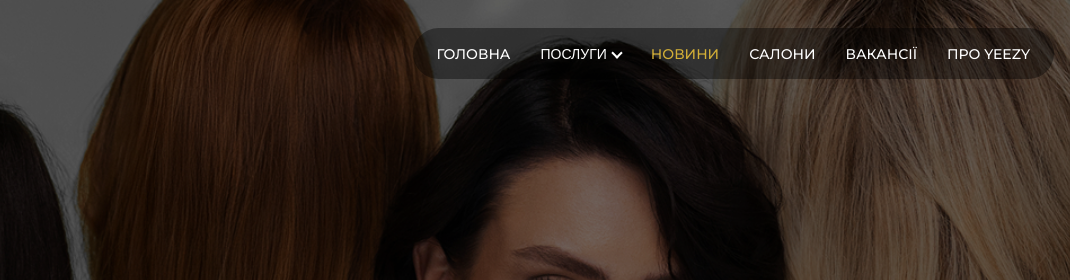
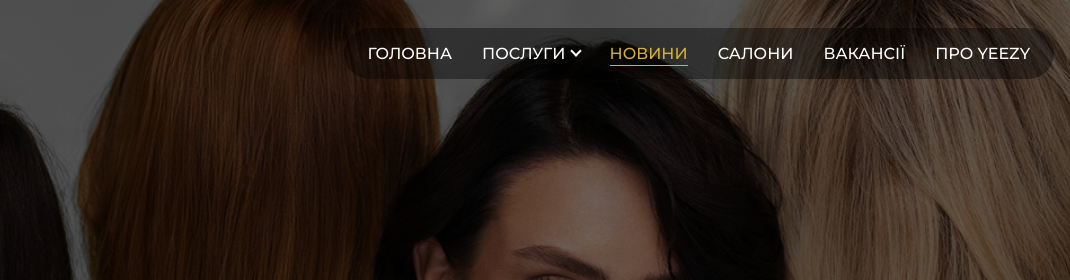
Before and after one commit to MVDMVN/Yeezy-site, a plain HTML site: page news.html in a window 1280 px wide. Shown: the top 280 px of the page, 210-1280 px from the left. Drawn offline with Linux system fonts and the light colour scheme.

Commit message:
menu fix

```diff
--- a/css/menu.css
+++ b/css/menu.css
@@ -4,6 +4,7 @@
   box-sizing: border-box;
   margin: 0;
   padding: 0;
+  font-family: "Montserrat", sans-serif;
 }
 
 .container {
@@ -57,7 +58,7 @@
 .main-nav__link {
   text-decoration: none;
   text-transform: uppercase;
-  font-size: 14px;
+  font-size: 16px;
   font-weight: 500;
   color: #fff;
   background: none;
@@ -69,6 +70,9 @@
 .main-nav__link:hover,
 .main-nav__link--active {
   color: #d3af37;
+  padding-bottom: 2px;
+  text-decoration: none;
+  border-bottom: 1px solid #d3af37;
 }
 
 /* Dropdown */
@@ -80,7 +84,7 @@
   width: 8px;
   height: 8px;
   margin-left: 6px;
-  margin-bottom: 2px;
+  margin-bottom: 4px;
   border-right: 2px solid currentColor;
   border-bottom: 2px solid currentColor;
   transform: rotate(45deg);
```
